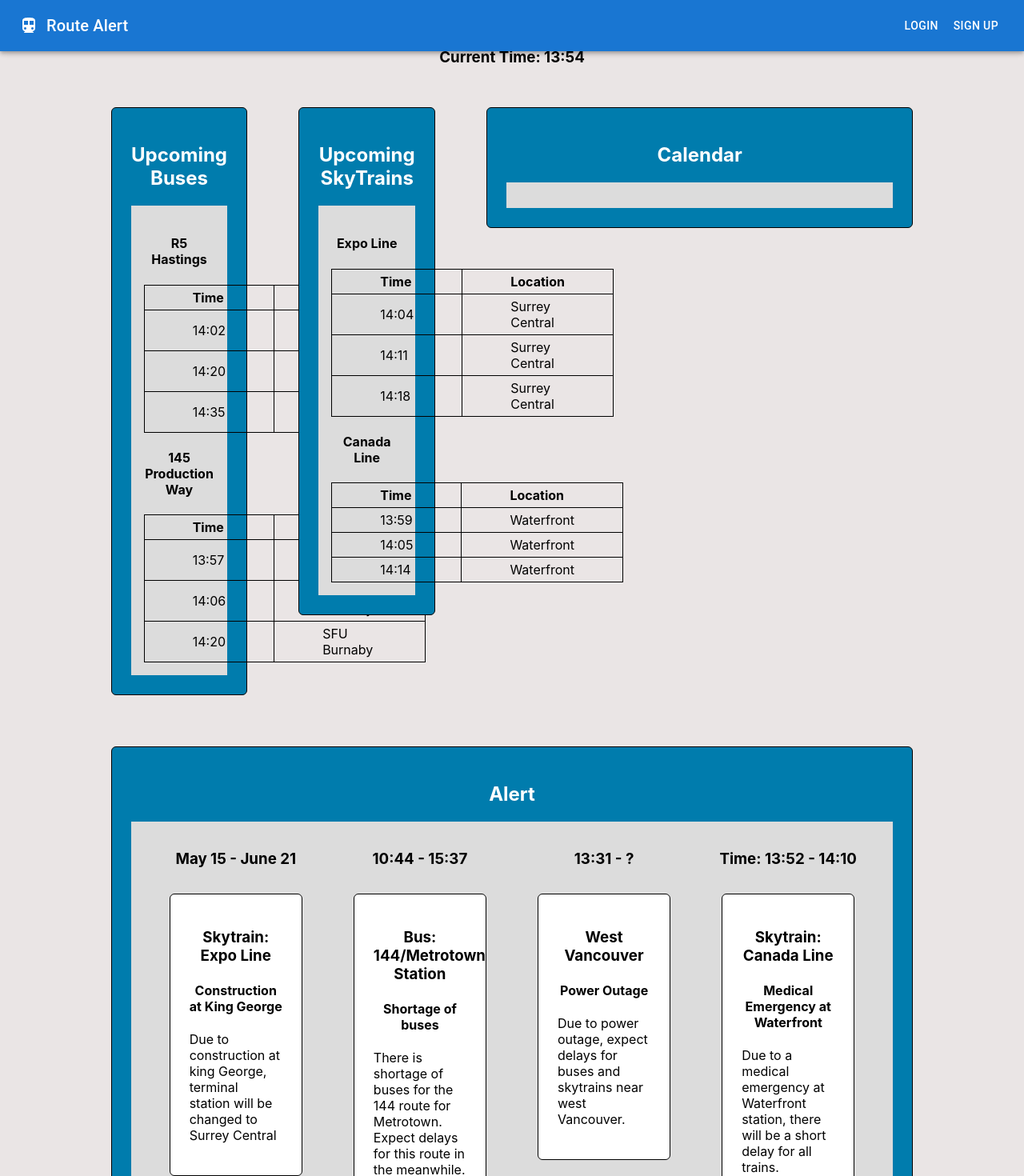
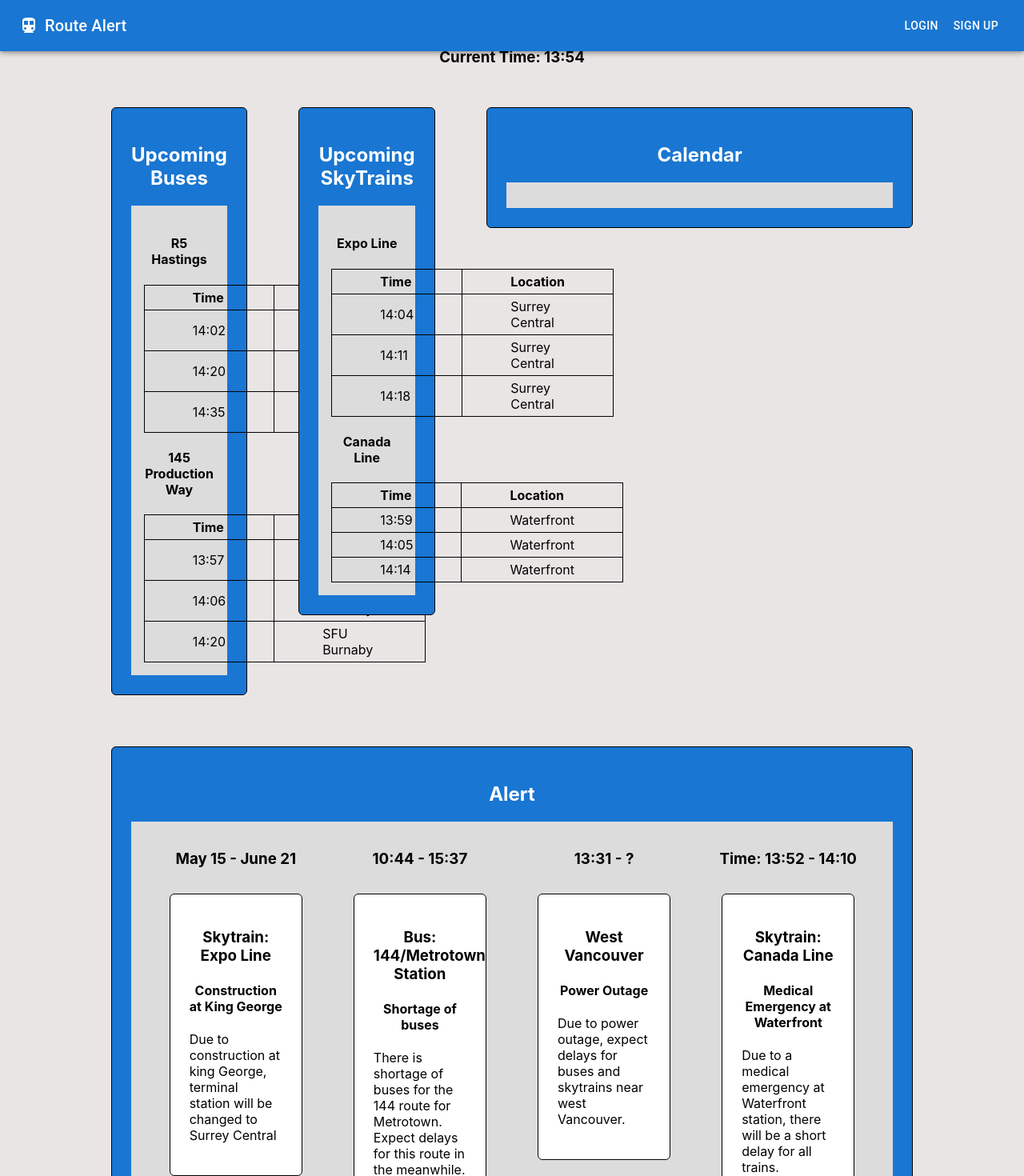
Before and after one commit to alexcsh0/CMPT276-GroupProject, a React (Create React App) app in the folder frontend/: page / in a window 1280 px wide. Shown: the top 1470 px of the page at 80% size. Built offline with nearby package versions, Linux system fonts and the light colour scheme.

Commit message:
maintain color consistency on dashboard

```diff
--- a/frontend/src/components/common/pages/navbar.module.css
+++ /dev/null
@@ -1,7 +0,0 @@
-.headerAppBar {
-    color: #239ED0;
-}
-
-.logo {
-    margin-right: 10px;
-}
--- a/frontend/src/components/common/pages/navbar.tsx
+++ b/frontend/src/components/common/pages/navbar.tsx
@@ -2,7 +2,6 @@ import React from "react";
 import { AppBar, Toolbar, IconButton, Typography, Box, Button, MenuItem, Menu, Avatar, Tooltip, Badge } from "@mui/material";
 import DirectionsTransitIcon from '@mui/icons-material/DirectionsTransit';
 import NotificationsIcon from '@mui/icons-material/Notifications';
-import styles from './navbar.module.css';
 import { useUser, UserTypes } from "../user-context/user-context";
 import { useNavigate } from "react-router-dom";
 
@@ -66,10 +65,10 @@ export function NavBar() {
 
   return (
     <Box sx={{ flexGrow: 1 }}>
-      <AppBar position="fixed">
+      <AppBar position="fixed" sx={{ bgcolor: '#1976d2' }}>
         <Toolbar>
           <Box sx={{ display: 'flex', alignItems: 'center' }}>
-            <DirectionsTransitIcon className={styles.logo} />
+            <DirectionsTransitIcon sx={{ marginRight: 1 }} />
             <Typography variant="h6" component="div">
               Route Alert
             </Typography>
--- a/frontend/src/components/pages/dashboard/dashboard.tsx
+++ b/frontend/src/components/pages/dashboard/dashboard.tsx
@@ -19,7 +19,7 @@ export function Dashboard() {
       <Grid container className={style.container}>
         {/* Buses schedule*/}
         <Grid item xs={2.2}>
-          <Box bgcolor="#007CAD" padding={3} margin={4} sx={{ border: 1, borderRadius: '6px' }}><h2>Upcoming Buses</h2>
+          <Box bgcolor='#1976d2' padding={3} margin={4} sx={{ border: 1, borderRadius: '6px' }}><h2>Upcoming Buses</h2>
             <Box bgcolor="gainsboro" padding={2}>
               <div className="Station">
                 <h4>R5 Hastings</h4>
@@ -77,7 +77,7 @@ export function Dashboard() {
 
         {/* Skytrain schedule*/}
         <Grid item xs={2.2}>
-          <Box bgcolor="#007CAD" padding={3} margin={4} sx={{ border: 1, borderRadius: '6px' }}><h2>Upcoming SkyTrains</h2>
+          <Box bgcolor='#1976d2' padding={3} margin={4} sx={{ border: 1, borderRadius: '6px' }}><h2>Upcoming SkyTrains</h2>
             <Box bgcolor="gainsboro" padding={2}>
               <div className="Station">
                 <h4>Expo Line</h4>
@@ -135,7 +135,7 @@ export function Dashboard() {
 
         {/* Calendar */}
         <Grid item xs={5.6}>
-          <Box bgcolor="#007CAD" padding={3} margin={4} sx={{ border: 1, borderRadius: '6px' }}><h2>Calendar</h2>
+          <Box bgcolor='#1976d2' padding={3} margin={4} sx={{ border: 1, borderRadius: '6px' }}><h2>Calendar</h2>
             <Box bgcolor="gainsboro" padding={2}>
               {/*<Calendar />*/}
 
@@ -145,7 +145,7 @@ export function Dashboard() {
 
         {/* Alert Box */}
         <Grid item xs={10}>
-          <Box bgcolor="#007CAD" padding={3} margin={4} sx={{ border: 1, borderRadius: '6px' }}><h2>Alert</h2>
+          <Box bgcolor='#1976d2' padding={3} margin={4} sx={{ border: 1, borderRadius: '6px' }}><h2>Alert</h2>
             <Box bgcolor="gainsboro" padding={2}>
               <Grid container>
                 <Grid item xs={3}>
```
